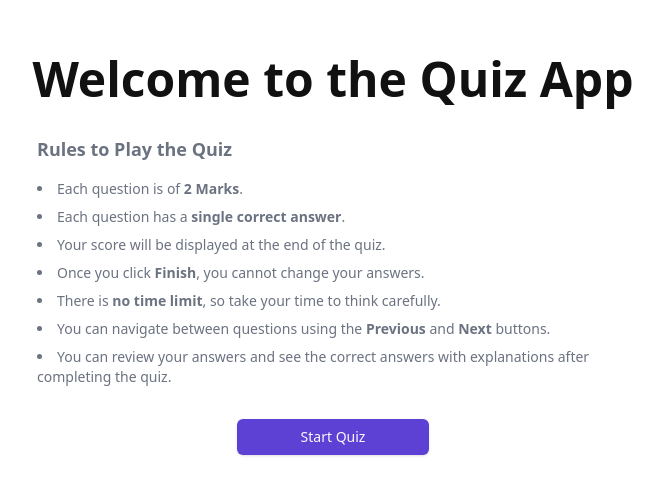
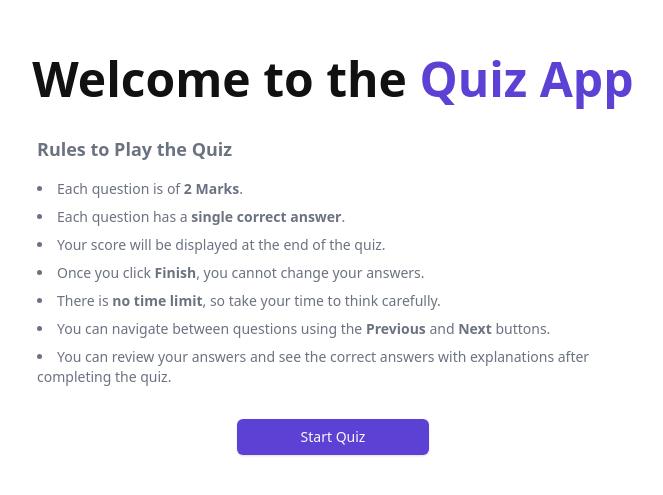
Before and after one commit to VishalChaudhary01/quiz-app, a React (Vite) app: page / in a window 1280 px wide. Shown: the part 145-640 px from the top of the page, without its empty margins (307-970 px from the left). Built offline with nearby package versions, Linux system fonts and the light colour scheme.

Commit message:
update heading style

```diff
--- a/src/pages/home.page.tsx
+++ b/src/pages/home.page.tsx
@@ -5,7 +5,7 @@ export const HomePage = () => {
   const navigate = useNavigate();
   return (
     <div className="flex flex-col gap-4 items-center justify-center min-h-screen p-4">
-      <h1 className="text-3xl md:text-4xl lg:text-5xl font-bold">Welcome to the Quiz App</h1>
+      <h1 className="text-3xl md:text-4xl lg:text-5xl font-bold">Welcome to the <span className="text-primary">Quiz App</span></h1>
       <div className="w-full md:w-2/3 lg:w-1/2 text-sm text-gray-500 p-4">
         <h3 className="text-lg font-semibold mb-4">Rules to Play the Quiz</h3>
         <ul className="list-disc list-inside space-y-2">
```
